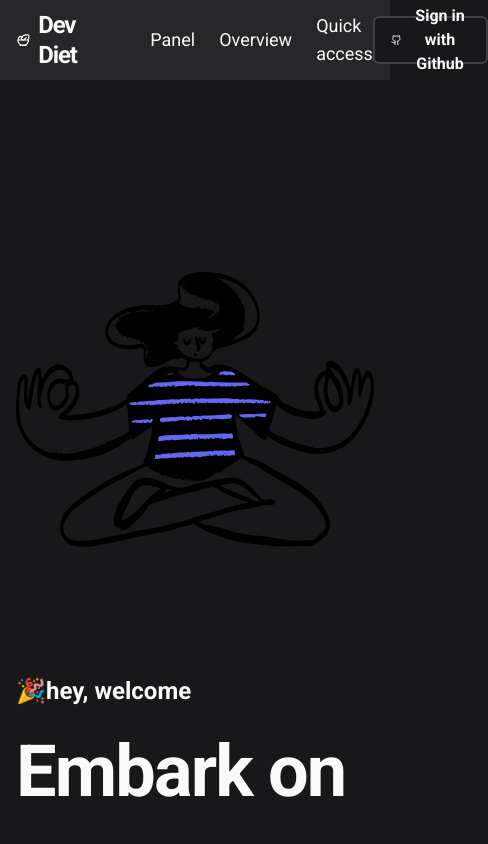
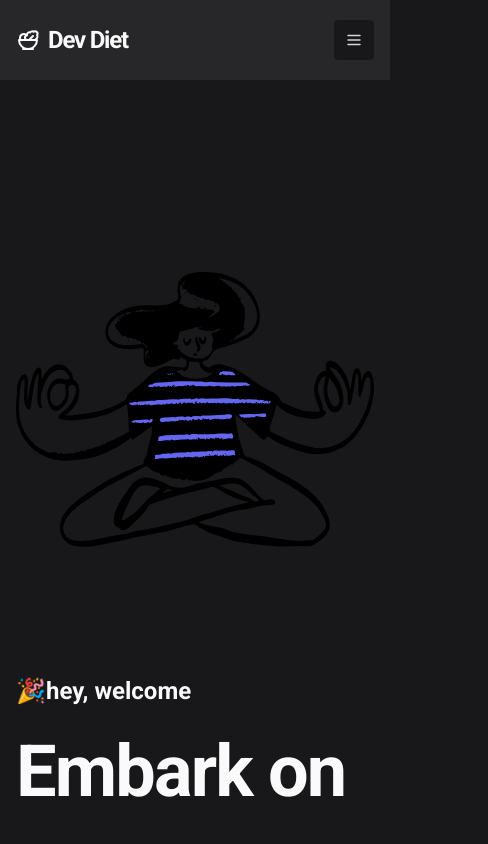
Before and after one commit to gustavosalviato/dev-diet-web, a Next.js app: page / in a window 390 px wide. Shown: the top 844 px of the page, 488 px wide, since content can reach past the window. Built offline with nearby package versions, Linux system fonts and the light colour scheme; what miragejs would draw is missing.

Commit message:
feat: menu mobile

```diff
--- a/package.json
+++ b/package.json
@@ -16,6 +16,7 @@
     "@mui/material": "^5.13.6",
     "@radix-ui/react-alert-dialog": "^1.0.4",
     "@radix-ui/react-dialog": "^1.0.4",
+    "@radix-ui/react-dropdown-menu": "^2.0.5",
     "@radix-ui/react-radio-group": "^1.1.3",
     "@types/node": "20.3.2",
     "@types/react": "18.2.14",
--- /dev/null
+++ b/src/components/DropDownMenu/index.tsx
@@ -0,0 +1,57 @@
+import * as DropdownMenu from '@radix-ui/react-dropdown-menu'
+import { Menu } from 'lucide-react'
+import Link from 'next/link'
+
+export function MenuMobile() {
+  return (
+    <DropdownMenu.Root>
+      <DropdownMenu.Trigger asChild>
+        <button
+          className="ml-auto md:hidden rounded w-10 h-10 bg-zinc-900 flex items-center justify-center focus:outline-0 focus:shadow-sm"
+          type="button"
+        >
+          <Menu size={18} className="text-zinc-300" />
+        </button>
+      </DropdownMenu.Trigger>
+
+      <DropdownMenu.Portal>
+        <DropdownMenu.Content
+          className="bg-zinc-800 rounded p-6 border-2 border-zinc-700"
+          sideOffset={5}
+        >
+          <DropdownMenu.Arrow className="fill-zinc-700" />
+
+          <nav className="flex flex-col gap-3">
+            <Link
+              href=""
+              className="text-sm transition-all duration-300 hover:text-zinc-300 flex items-center gap-2"
+            >
+              Sign in with Github
+            </Link>
+
+            <Link
+              href="/panel"
+              className="text-sm transition-all duration-300 hover:text-zinc-300"
+            >
+              Panel
+            </Link>
+
+            <Link
+              href="/panel"
+              className="text-sm transition-all duration-300 hover:text-zinc-300"
+            >
+              Overview
+            </Link>
+
+            <Link
+              href="/panel"
+              className="text-sm transition-all duration-300 hover:text-zinc-300"
+            >
+              Quick access
+            </Link>
+          </nav>
+        </DropdownMenu.Content>
+      </DropdownMenu.Portal>
+    </DropdownMenu.Root>
+  )
+}
--- a/src/components/Header/index.tsx
+++ b/src/components/Header/index.tsx
@@ -1,6 +1,7 @@
 import { Github, Salad } from 'lucide-react'
 import Link from 'next/link'
 import { Button } from '../Button'
+import { MenuMobile } from '../DropDownMenu'
 
 export function Header() {
   return (
@@ -13,7 +14,7 @@ export function Header() {
           </strong>
         </div>
 
-        <nav className="flex items-center ml-16 gap-6">
+        <nav className="items-center ml-16 gap-6 hidden md:flex">
           <Link
             href="/panel"
             className="text-lg transition-all duration-300 hover:text-zinc-300"
@@ -40,9 +41,11 @@ export function Header() {
           text="Sign in with Github"
           variant="secondary"
           size="large"
-          className="ml-auto"
+          className="hidden ml-auto md:flex"
           icon={<Github />}
         />
+
+        <MenuMobile />
       </header>
     </div>
   )
--- a/tailwind.config.js
+++ b/tailwind.config.js
@@ -8,7 +8,10 @@ module.exports = {
   theme: {
     extend: {
       fontFamily: {
-        sans: ["Roboto", "sans-serif"],
+        sans: ['Roboto', 'sans-serif'],
+      },
+      boxShadow: {
+        sm: '0 0 0 2px #6366f1',
       },
     },
   },
```
Also changed, not shown: 1 other file (tests, documents, lock files or other folders).
